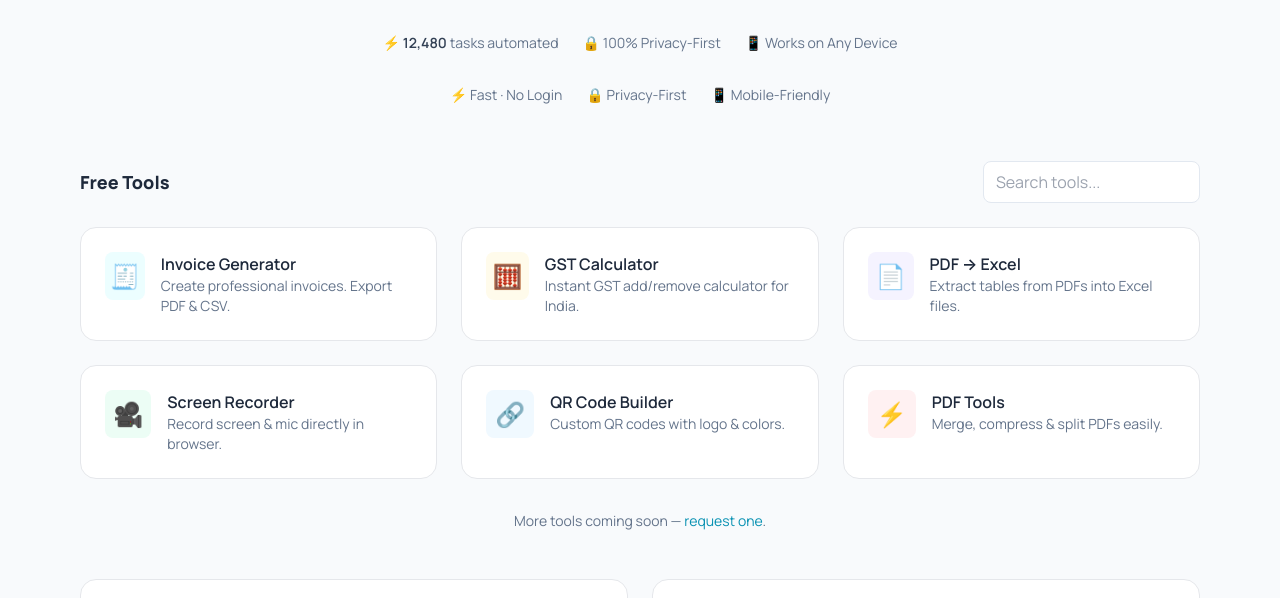
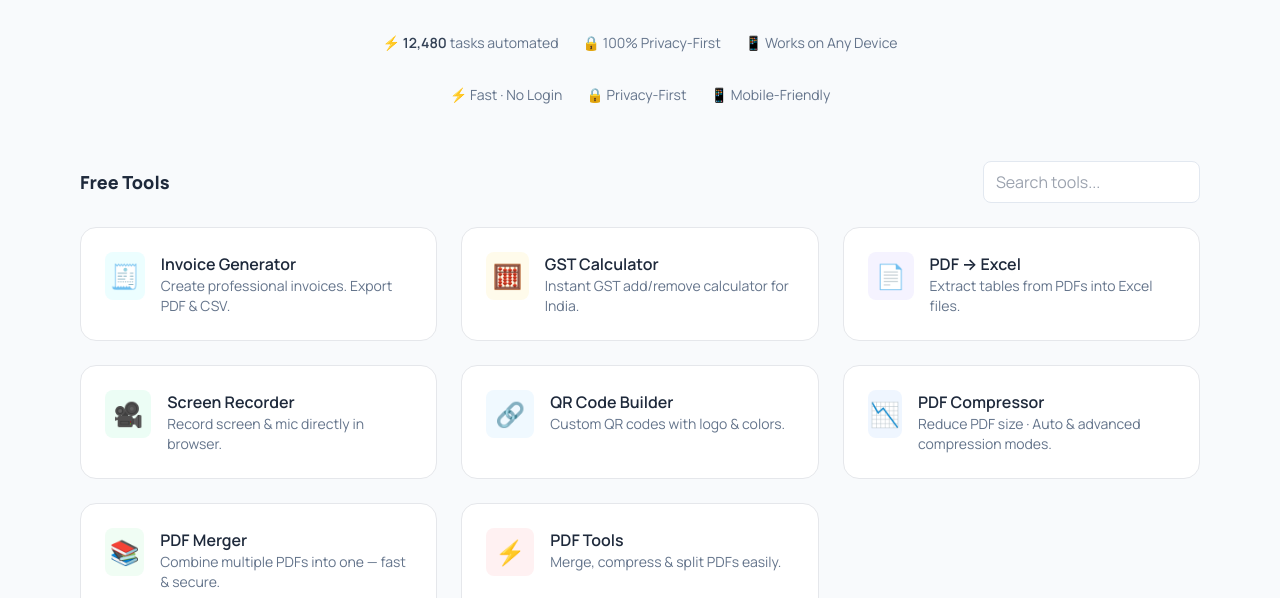
Before and after one commit to gauprit/hytechsoftttt, a plain HTML site: page index.html in a window 1280 px wide. Shown: the part 354-952 px from the top of the page. Drawn offline with nearby package versions, Linux system fonts and the light colour scheme.

Commit message:
Update index.html

```diff
--- a/index.html
+++ b/index.html
@@ -195,6 +195,27 @@
         </div>
       </div>
     </a>
+<!-- PDF Compressor -->
+<a href="/pdf-compressor/" class="tool-card block bg-white p-6 rounded-2xl border">
+  <div class="flex gap-4">
+    <div class="w-12 h-12 bg-blue-50 rounded-lg flex items-center justify-center text-2xl">📉</div>
+    <div>
+      <h3 class="font-semibold">PDF Compressor</h3>
+      <p class="text-sm text-slate-500">Reduce PDF size · Auto & advanced compression modes.</p>
+    </div>
+  </div>
+</a>
+
+<!-- PDF Merger -->
+<a href="/pdf-tools/" class="tool-card block bg-white p-6 rounded-2xl border">
+  <div class="flex gap-4">
+    <div class="w-12 h-12 bg-green-50 rounded-lg flex items-center justify-center text-2xl">📚</div>
+    <div>
+      <h3 class="font-semibold">PDF Merger</h3>
+      <p class="text-sm text-slate-500">Combine multiple PDFs into one — fast & secure.</p>
+    </div>
+  </div>
+</a>
 
     <!-- PDF Tools -->
     <a href="/pdf-tools/" class="tool-card block bg-white p-6 rounded-2xl border">
```
